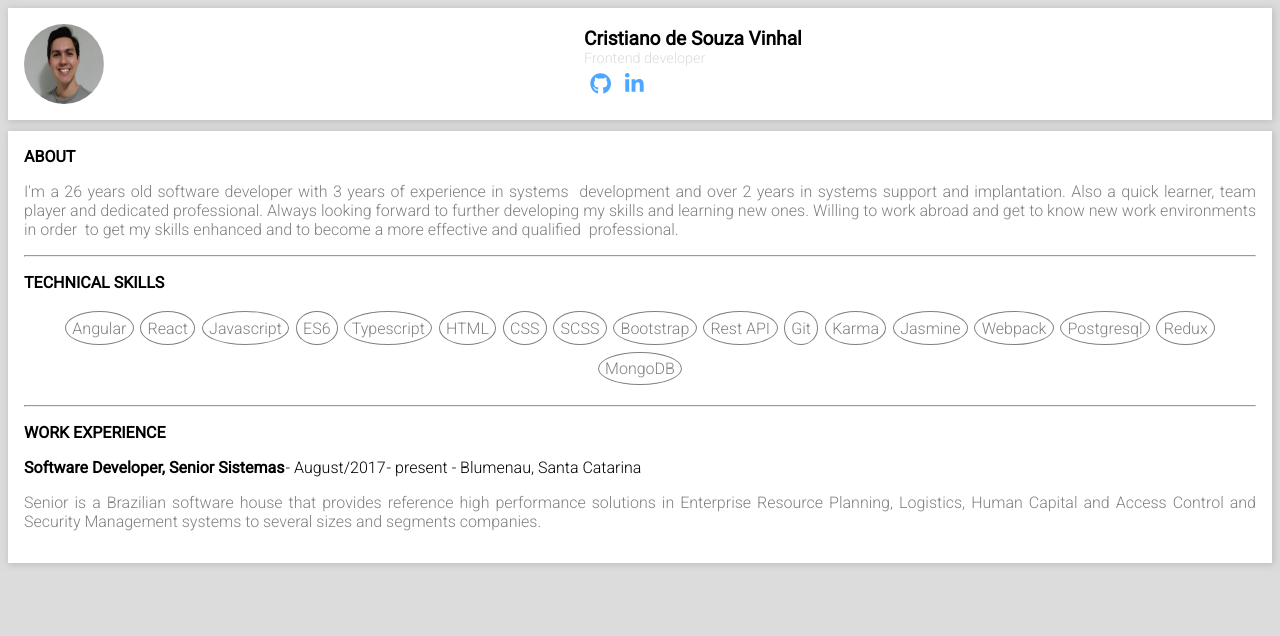
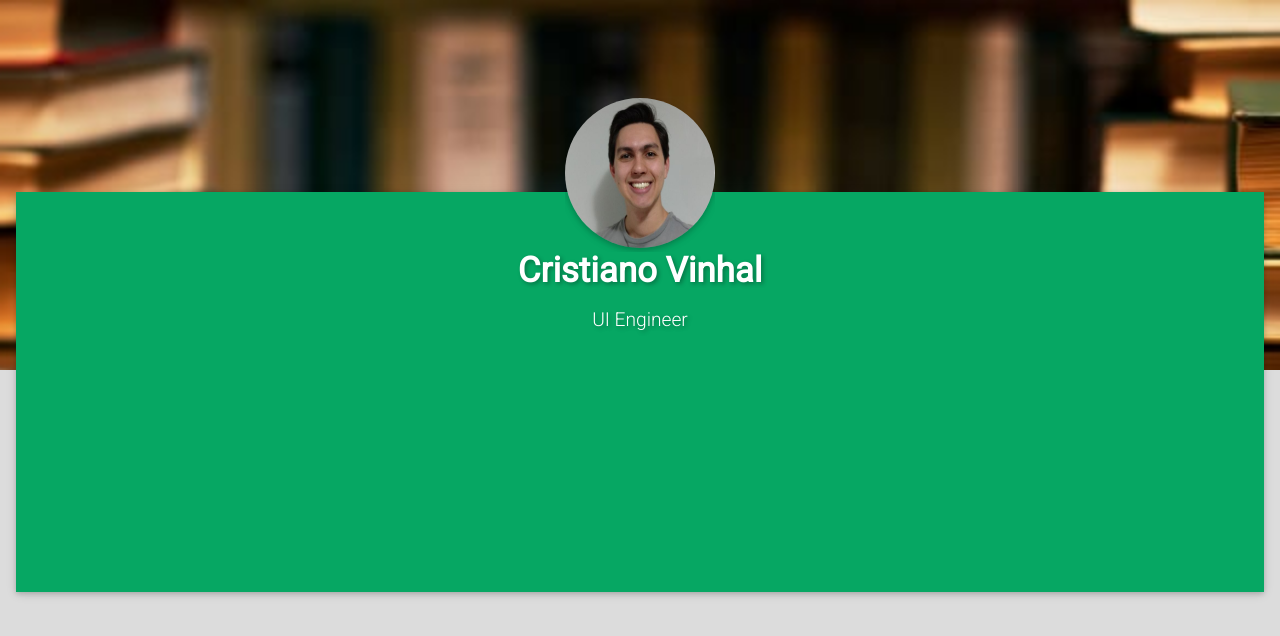
Before and after one commit to csvinhal/my-pages, a React (Create React App) app: page / in a window 1280 px wide. Shown: the top 636 px of the page. Built offline with nearby package versions, Linux system fonts and the light colour scheme.

Commit message:
created toolbar and profile components

```diff
--- a/package.json
+++ b/package.json
@@ -9,7 +9,7 @@
     "@fortawesome/free-solid-svg-icons": "^5.7.2",
     "@fortawesome/react-fontawesome": "^0.1.4",
     "gh-pages": "~2.0.1",
-    "node-sass": "^4.11.0",
+    "node-sass": "^4.13.1",
     "react": "~16.8.3",
     "react-dom": "~16.8.3",
     "react-scripts": "2.1.5"
--- a/src/App.js
+++ b/src/App.js
@@ -1,18 +1,20 @@
-import React, { Component } from 'react';
-import './App.scss';
-import ProfileHeader from './components/profile-header/profile-header';
-import ProfileBody from './components/profile-body/profile-body';
+import React, { Component } from "react";
+import "./App.scss";
+import Profile from "./components/Profile/Profile";
+import Toolbar from "./components/Toolbar/Toolbar";
 
 class App extends Component {
   render() {
     return (
-      <div className="container">
+      <div>
         <header>
-          <ProfileHeader />
+          <Toolbar />
         </header>
-        <main>
-          <ProfileBody />
-        </main>
+        <div className="container">
+          <main>
+            <Profile />
+          </main>
+        </div>
       </div>
     );
   }
--- a/src/App.scss
+++ b/src/App.scss
@@ -1,10 +1,36 @@
-@import './assets/css/base.scss';
+@import "./assets/css/base.scss";
+
+html {
+  box-sizing: border-box;
+}
+
+*,
+*::before,
+*::after {
+  box-sizing: inherit;
+}
 
 body {
-    background-color: $secondary-color;
-    font: normal normal 300 1rem $font-stack;
+  background-color: $secondary-color;
+  font: normal normal 300 1rem $font-stack;
+}
+
+html,
+body {
+  font-size: 16px;
+}
+
+h4 {
+  font-size: 2.18rem;
+  line-height: 110%;
+  margin: 1.14rem 0 0.912rem 0;
+}
+
+h6 {
+  font-size: 1rem;
+  margin: 0.5rem 0 0.4rem;
 }
 
 .container {
-    margin: 0.5rem;
+  margin: 1rem;
 }
--- a/src/assets/css/base.scss
+++ b/src/assets/css/base.scss
@@ -1,4 +1,4 @@
-$font-stack: 'Roboto', 'Montserrat', sans-serif;
-$primary-color: #f2f2f2;
-$secondary-color: #DCDCDC;
+$font-stack: "Roboto", "Montserrat", sans-serif;
+$primary-color: #06A763;
+$secondary-color: #dcdcdc;
 $text-color: #808080;
--- /dev/null
+++ b/src/components/Profile/Profile.js
@@ -0,0 +1,21 @@
+import React from "react";
+import "./Profile.scss";
+import profile from "../../assets/images/profile.JPG";
+
+const Profile = () => {
+  return (
+    <div className="profile">
+      <div className="profile__image">
+        <img src={profile} alt="Imagem de perfil" />
+      </div>
+      <div className="profile__container">
+        <div className="container__infos">
+          <h4 className="container__infos--name">Cristiano Vinhal</h4>
+          <h4 className="container__infos--job">UI Engineer</h4>
+        </div>
+      </div>
+    </div>
+  );
+};
+
+export default Profile;
--- /dev/null
+++ b/src/components/Profile/Profile.scss
@@ -0,0 +1,60 @@
+@import "./../../assets/css/base.scss";
+
+.profile {
+  position: relative;
+  background-color: $primary-color;
+  margin-top: -194px;
+  height: 400px;
+  width: 100%;
+  box-shadow: 0 2px 5px 0 rgba(0, 0, 0, 0.16), 0 2px 10px 0 rgba(0, 0, 0, 0.12);
+}
+
+.profile__image {
+  position: absolute;
+  left: 0;
+  right: 0;
+  bottom: 85%;
+  width: 150px;
+  overflow: hidden;
+  margin-left: auto;
+  margin-right: auto;
+}
+
+.profile__image img {
+  width: 150px;
+  height: 150px;
+  border-radius: 50%;
+  box-shadow: 0 2px 5px 0 rgba(0, 0, 0, 0.16), 0 2px 10px 0 rgba(0, 0, 0, 0.12);
+}
+
+.profile__container {
+  padding: 10px;
+}
+
+.container__infos {
+  max-width: 100%;
+  margin-top: 50px;
+  text-align: center;
+}
+
+.container__infos--name {
+  position: relative;
+  display: block;
+  color: #fff;
+  font-weight: 900;
+  text-shadow: 2px 2px 4px rgba(0, 0, 0, 0.29);
+}
+
+.container__infos--job {
+  font-size: 1.2em;
+  color: #fff;
+  font-weight: 300;
+  text-shadow: 2px 2px 4px rgba(0, 0, 0, 0.29);
+  text-transform: capitalize;
+}
+
+@media (min-width: 789px) {
+  .profile {
+    height: 400px;
+  }
+}
--- /dev/null
+++ b/src/components/Toolbar/Toolbar.js
@@ -0,0 +1,8 @@
+import React from "react";
+import "./Toolbar.scss";
+
+const Toolbar = () => {
+  return <header className="toolbar"></header>;
+};
+
+export default Toolbar;
--- /dev/null
+++ b/src/components/Toolbar/Toolbar.scss
@@ -0,0 +1,11 @@
+.toolbar {
+  position: relative;
+  display: block;
+  width: 100%;
+  height: 370px;
+  background: url("./../../assets/images/toolbar_background.jpg")
+    no-repeat;
+  background-position: center center;
+  background-size: cover;
+  background-attachment: fixed;
+}
--- a/src/components/profile-body/profile-body.js
+++ /dev/null
@@ -1,50 +0,0 @@
-import React from 'react';
-import './profile-body.scss';
-
-const profileBody = () => {
-    return (
-        <div className="profile-body">
-            <div className="profile-body__title">
-                About
-            </div>
-            <div className="profile-body__content">
-                I'm a 26 years old software developer with 3 years of experience in systems  development and over 2 years in systems support and implantation. Also a quick learner, team player and dedicated professional. Always looking forward to further developing my skills and learning new ones.  Willing to work abroad and get to know new work environments in order  to get my skills enhanced and to become a more effective and qualified  professional.
-            </div>
-            <hr />
-            <div className="profile-body__title">
-                Technical skills
-            </div>
-            <div className="profile-body__content">
-                <ul className="profile-body__content--items">
-                    <li className="profile-body__content--item">Angular</li>
-                    <li className="profile-body__content--item">React</li>
-                    <li className="profile-body__content--item">Javascript</li>
-                    <li className="profile-body__content--item">ES6</li>
-                    <li className="profile-body__content--item">Typescript</li>
-                    <li className="profile-body__content--item">HTML</li>
-                    <li className="profile-body__content--item">CSS</li>
-                    <li className="profile-body__content--item">SCSS</li>
-                    <li className="profile-body__content--item">Bootstrap</li>
-                    <li className="profile-body__content--item">Rest API</li>
-                    <li className="profile-body__content--item">Git</li>
-                    <li className="profile-body__content--item">Karma</li>
-                    <li className="profile-body__content--item">Jasmine</li>
-                    <li className="profile-body__content--item">Webpack</li>
-                    <li className="profile-body__content--item">Postgresql</li>
-                    <li className="profile-body__content--item">Redux</li>
-                    <li className="profile-body__content--item">MongoDB</li>
-                </ul>
-            </div>
-            <hr />
-            <div className="profile-body__title">
-                Work experience
-            </div>
-            <div className="profile-body__content">
-                <p><span className="profile-body__content--job">Software Developer, Senior Sistemas</span> - August/2017 - present - Blumenau, Santa Catarina</p>
-                <p>Senior is a Brazilian software house that provides reference high performance solutions in Enterprise Resource Planning, Logistics, Human Capital and Access Control and Security Management systems to several sizes and segments companies.</p>
-            </div>
-        </div>
-    );
-}
-
-export default profileBody;
--- a/src/components/profile-body/profile-body.scss
+++ /dev/null
@@ -1,39 +0,0 @@
-@import './../../assets/css/base.scss';
-.profile-body {
-    background-color: white;
-    box-shadow: 1px 1px 7px 1px #bfbfbf;
-    margin-top: 0.7rem;
-    padding: 1rem;
-    >.profile-body__title {
-        text-transform: uppercase;
-        font-weight: bold;
-        margin-bottom: 1rem;
-    }
-    >.profile-body__content {
-        text-align: justify;
-        color: $text-color;
-        >.profile-body__content--items {
-            list-style: none;
-            margin: 0;
-            padding: 0;
-            display: flex;
-            flex-wrap: wrap;
-            justify-content: center;
-            >.profile-body__content--item {
-                border: 1px solid $text-color;
-                border-radius: 50%;
-                padding: 0.4rem;
-                margin: 0.2rem;
-            }
-        }
-        >p:first-child {
-            color: initial;
-            >.profile-body__content--job {
-                font-weight: bold;
-            }
-        }
-    }
-    hr {
-        margin: 1rem 0;
-    }
-}
--- a/src/components/profile-header/profile-header.js
+++ /dev/null
@@ -1,31 +0,0 @@
-import React from 'react';
-import './profile-header.scss';
-import profile from '../../assets/images/profile.JPG';
-import { FontAwesomeIcon } from '@fortawesome/react-fontawesome';
-import { faGithub, faLinkedinIn } from '@fortawesome/free-brands-svg-icons';
-
-const onClickGithub = () => {
-    window.open('https://github.com/csvinhal', '_blank');
-}
-
-const onClickLinkedin = () => {
-    window.open('https://www.linkedin.com/in/csvinhal', '_blank');
-}
-
-const profileHeader = () => {
-    return (
-        <div className="profile-header">
-            <img className="profile-header__image" src={profile} alt="Profile" />
-            <div className="profile-header__title">
-                <div className="profile-header__title--name">Cristiano de Souza Vinhal</div>
-                <div className="profile-header__title--job">Frontend developer</div>
-                <div className="profile-header__title--media">
-                    <FontAwesomeIcon icon={faGithub} size="lg" color="#4da6ff" onClick={onClickGithub} />
-                    <FontAwesomeIcon icon={faLinkedinIn} size="lg" color="#4da6ff" onClick={onClickLinkedin} />
-                </div>
-            </div>
-        </div>
-    );
-}
-
-export default profileHeader;
--- a/src/components/profile-header/profile-header.scss
+++ /dev/null
@@ -1,30 +0,0 @@
-.profile-header {
-    background-color: white;
-    box-shadow: 1px 1px 7px 1px #bfbfbf;
-    display: flex;
-    flex-wrap: wrap;
-    justify-content: left;
-    >.profile-header__image {
-        border-radius: 50%;
-        width: 5rem;
-        height: 5rem;
-        margin: 1rem;
-    }
-    >.profile-header__title {
-        margin: auto;
-        min-width: 14rem;
-        >.profile-header__title--name {
-            font-weight: bold;
-            font-size: 1.2rem;
-        }
-        >.profile-header__title--job {
-            color: #DCDCDC;
-            font-size: 0.9rem;
-        }
-        >.profile-header__title--media {
-            >svg {
-                margin: .4rem;
-            }
-        }
-    }
-}
```
Also changed, not shown: src/assets/images/toolbar_background.jpg (added), 1 other file (tests, documents, lock files or other folders).
